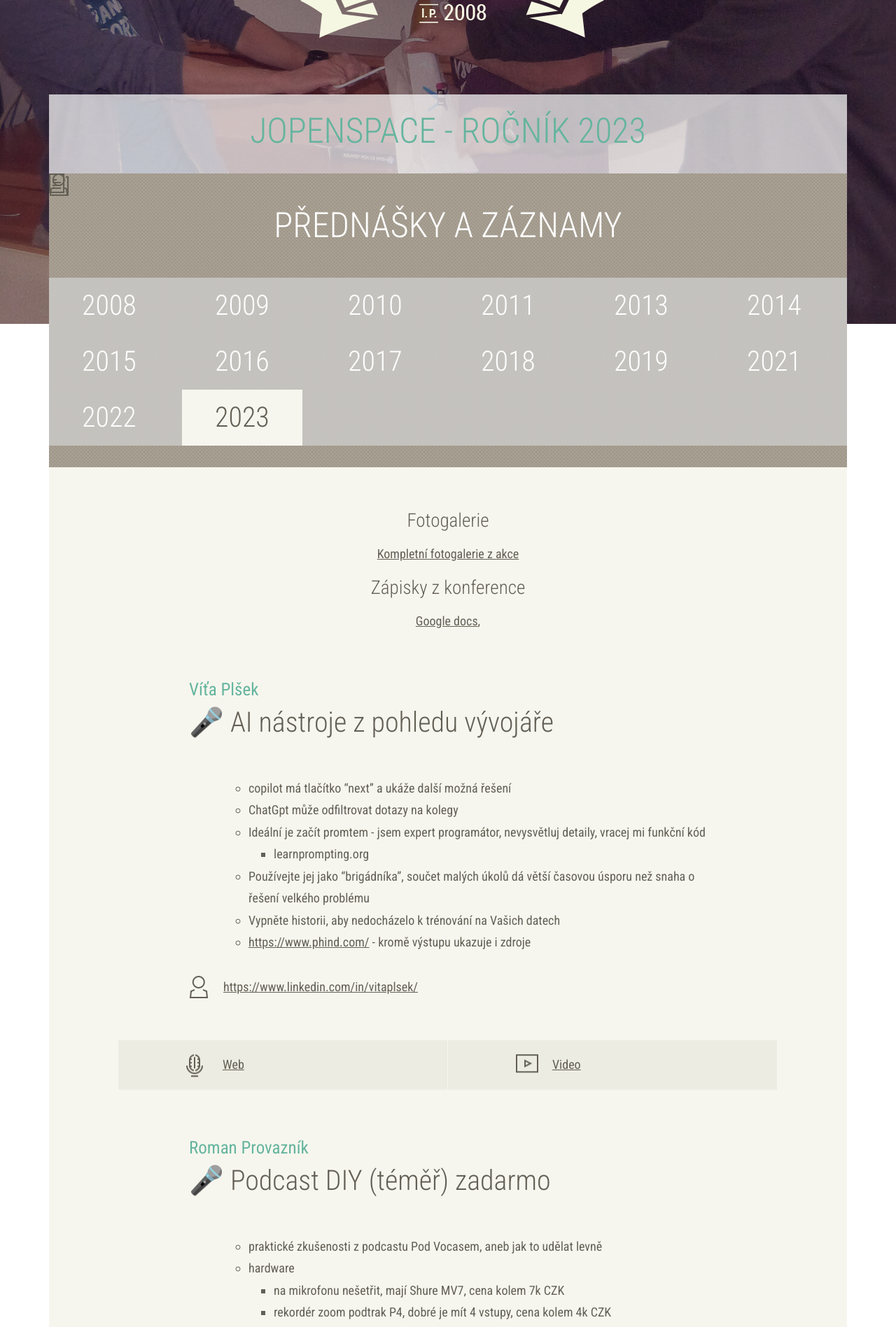
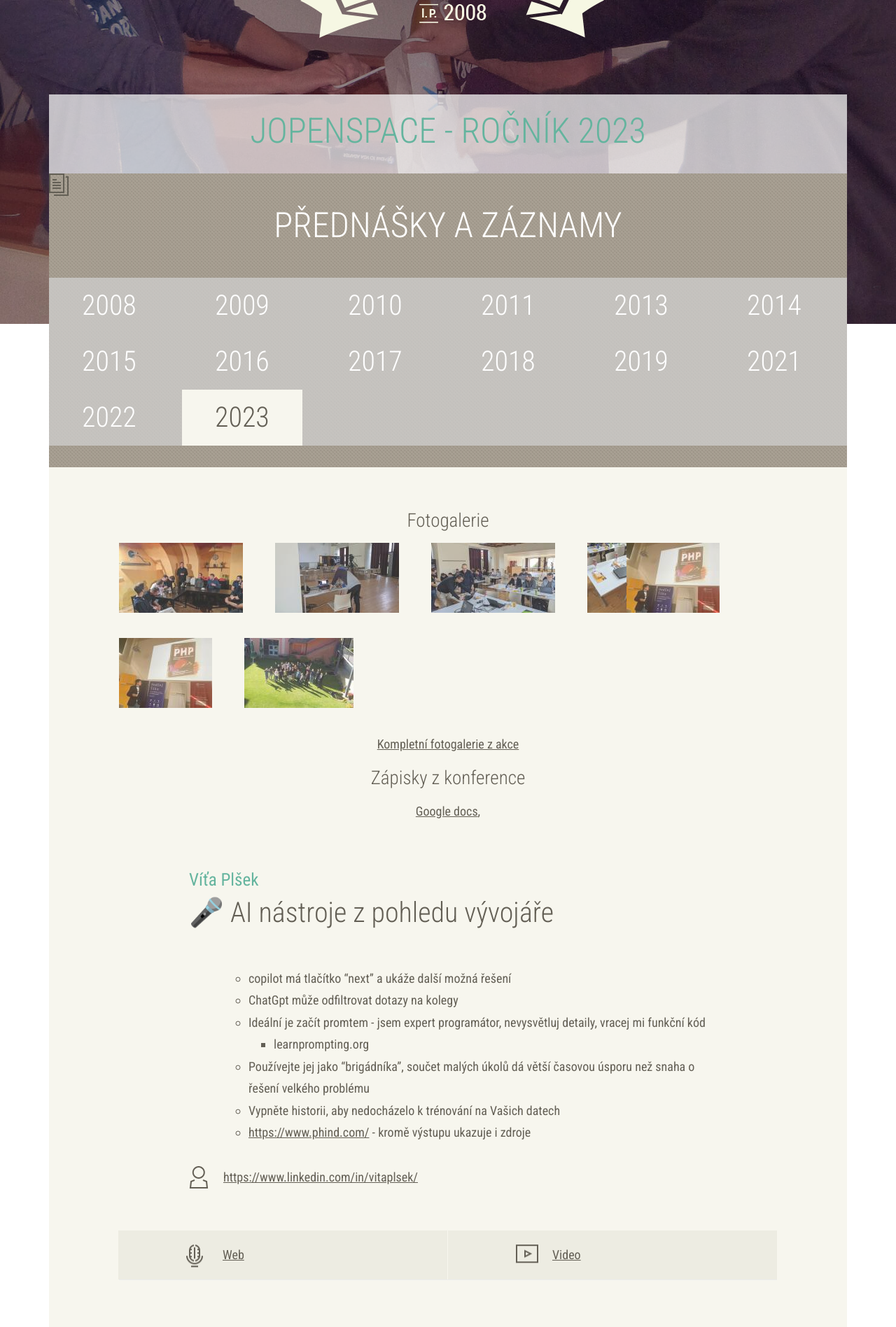
Before and after one commit to novoj/jOpenSpace, a Jekyll site: the page built from _archive/2023.html, in a window 1280 px wide. Shown: the part 339-2236 px from the top of the page at 70% size. Built offline with Jekyll 4.4.1, drawn with Linux system fonts in a browser that asks for light colours.

Commit message:
Year 2023

```diff
--- a/_archive/2023.html
+++ b/_archive/2023.html
@@ -6,6 +6,15 @@ year: 2023
 <div id="year2022" class="galleryGroup">
    <div class="in">
       <h4 style="text-align: center">Fotogalerie {{title}}</h4>
+      <ul class="gallery clr">
+         <li><a href="../public/images/gallery/2022/detail/uvodni_vecer.jpg" class="highslide" rel="highslide"><img src="../public/images/gallery/2022/thumbnail/uvodni_vecer.jpg" alt="" /></a></li>
+         <li><a href="../public/images/gallery/2022/detail/priprava_nataceni.jpg" class="highslide" rel="highslide"><img src="../public/images/gallery/2022/thumbnail/priprava_nataceni.jpg" alt="" /></a></li>
+         <li><a href="../public/images/gallery/2022/detail/sal.jpg" class="highslide" rel="highslide"><img src="../public/images/gallery/2022/thumbnail/sal.jpg" alt="" /></a></li>
+         <li><a href="../public/images/gallery/2022/detail/swag.jpg" class="highslide" rel="highslide"><img src="../public/images/gallery/2022/thumbnail/swag.jpg" alt="" /></a></li>
+         <li><a href="../public/images/gallery/2022/detail/pair_programming.jpg" class="highslide" rel="highslide"><img src="../public/images/gallery/2022/thumbnail/mictech_php.jpg" alt="" /></a></li>
+         <li><a href="../public/images/gallery/2022/detail/mictech_php.jpg" class="highslide" rel="highslide"><img src="../public/images/gallery/2022/thumbnail/mictech_php.jpg" alt="" /></a></li>
+         <li><a href="../public/images/gallery/2022/detail/dron.jpg" class="highslide" rel="highslide"><img src="../public/images/gallery/2022/thumbnail/dron.jpg" alt="" /></a></li>
+      </ul>
       <p style="text-align: center"><a href="https://photos.app.goo.gl/NL7rFeWh7M86FYFq7" target="_blank">Kompletní fotogalerie z akce</a></p>
       <h4 style="text-align: center">Zápisky z konference</h4>
       <div style="text-align: center;">
```
Also changed, not shown: _data/Prednasky_2023.csv (+1 -1 lines).
